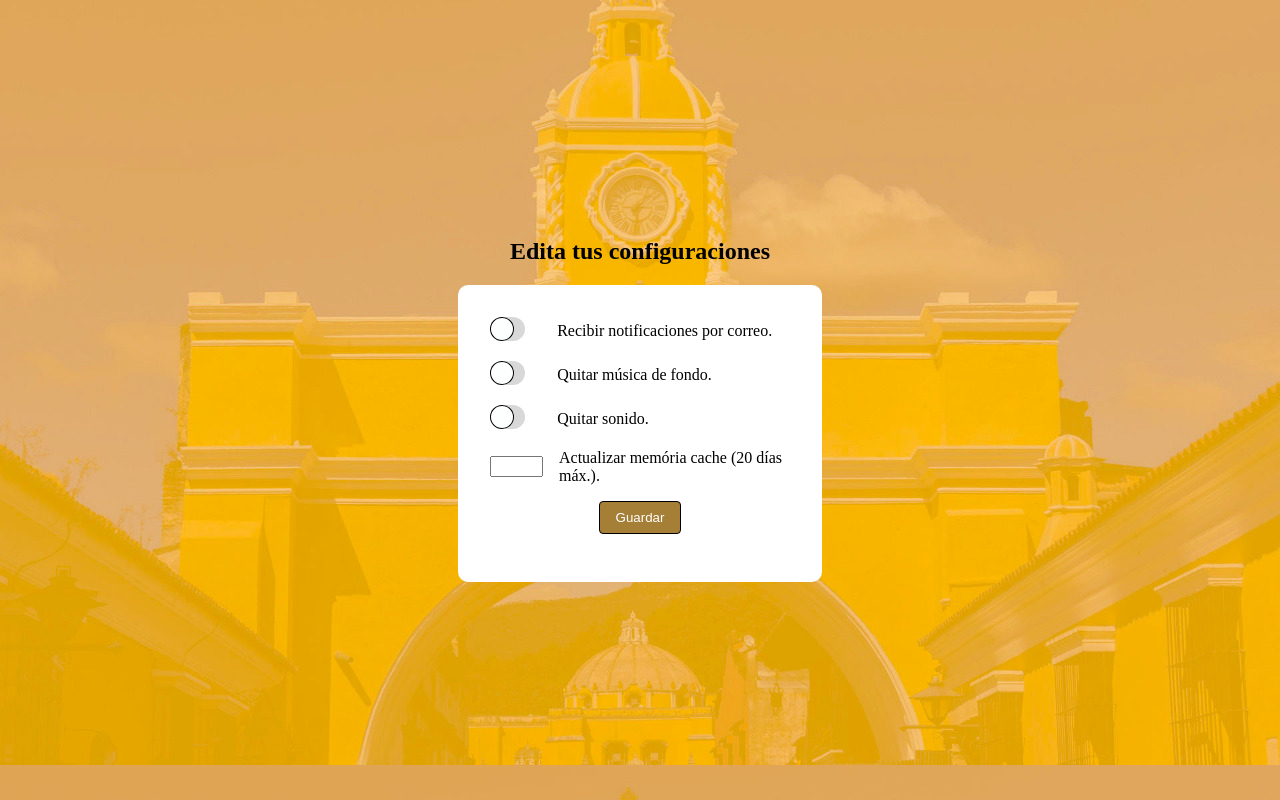
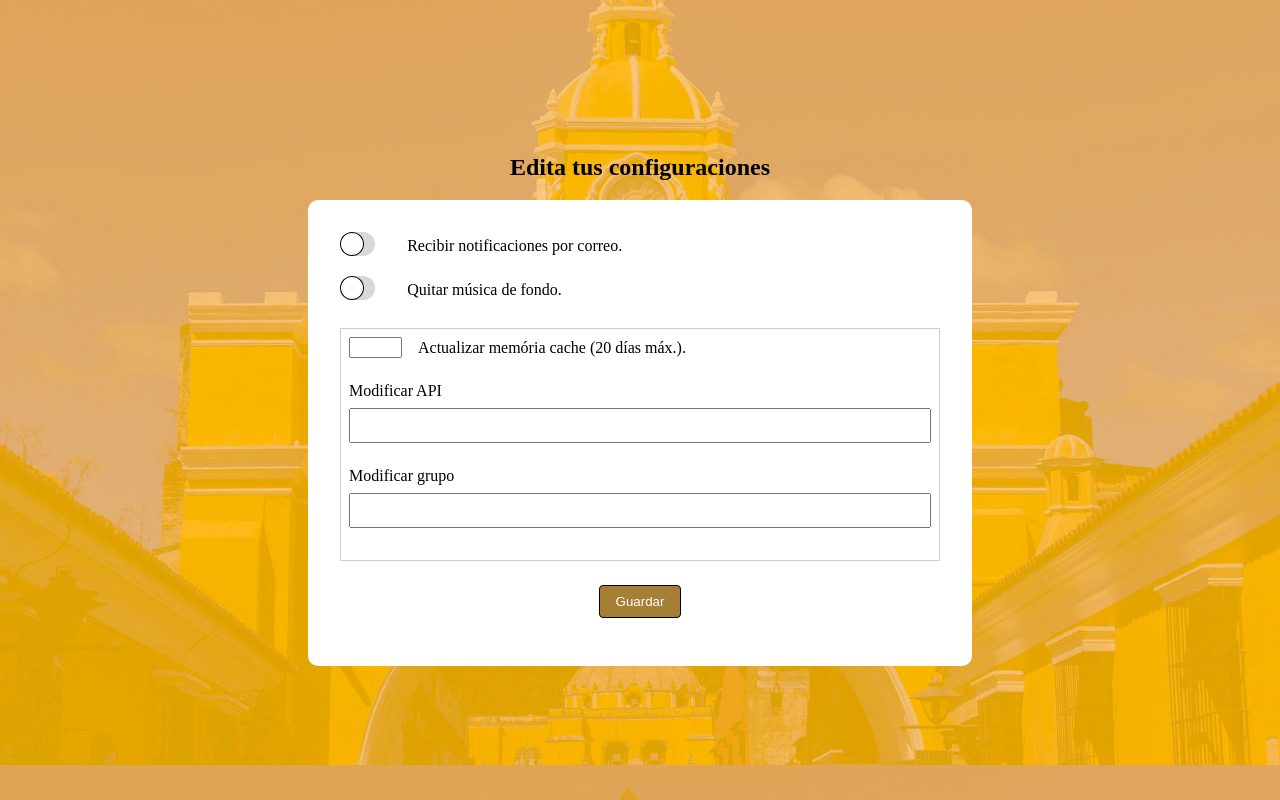
Before and after one commit to AbelardoFelipe/triviaguatemala, a Laravel app: page /configuracion in a window 1280 px wide. Shown: the part 88-888 px from the top of the page. Run offline with Laravel 8, Linux system fonts and the light colour scheme; the visitor is signed in with stand-in values (Sample User, id 1); data that the repository does not hold is empty; some libraries are stand-ins or nearby versions.

Commit message:
update config panel functions

```diff
--- a/public/css/config.css
+++ b/public/css/config.css
@@ -15,7 +15,7 @@
 }
 
 .config-form{
-    width: 300px;
+    width: 600px;
     height: auto;
     padding: 2rem;
     background-color: #ffffff;
@@ -27,6 +27,20 @@
     justify-content: flex-start;
     align-items: center;
     margin-bottom: 1rem;
+}
+
+.group-form-admin{
+    display: flex;
+    flex-direction: column;
+    margin: 1.5rem 0;
+}
+
+.group-form-admin label{
+    margin-bottom: 0.5rem;
+}
+
+.group-form-admin input{
+    padding: 0.5rem 0;
 }
 
 .group-form .switch-button{
@@ -78,3 +92,9 @@
 .switch-button .switch-button__checkbox:checked + .switch-button__label:before {
     transform: translateX(0.7rem);
 }
+
+.contenedor-panel-admin{
+    border: 1px solid #cecece;
+    padding: 0.5rem;
+    margin: 1.5rem 0;
+}
--- a/public/js/config.js
+++ b/public/js/config.js
@@ -1,4 +1,7 @@
 let estado_musica = localStorage.getItem('pause');
+//let form_config = document.getElementById('form-config');
+let form = new FormData(document.getElementById('form-config'));
+console.log(form);
 
 let switch_music_background = document.getElementById('switch-music-background');
 let switch_sound_efect = document.getElementById('switch-sound-efect');
--- a/resources/views/configuracion/configuracion.blade.php
+++ b/resources/views/configuracion/configuracion.blade.php
@@ -1,10 +1,9 @@
 @extends('layouts.app')
 
 @section('content')
-
         <div class="container-configuracion">
         <h2>Edita tus configuraciones</h2>
-            <form class="config-form" action="">
+            <form id="form-config" class="config-form" action="">
                 <div class="group-form">
                     <div class="switch-button">
                         <!-- Checkbox -->
@@ -23,21 +22,21 @@
                     </div>
                     <label for="">Quitar música de fondo.</label>
                 </div>
-                <div class="group-form">
-                    <div class="switch-button">
-                        <!-- Checkbox -->
-                        <input type="checkbox" name="switch-button-sound-efect" id="switch-sound-efect" class="switch-button__checkbox">
-                        <!-- Botón -->
-                        <label for="switch-sound-efect" class="switch-button__label"></label>
-                    </div>
-                    <label for="">Quitar sonido.</label>
-                </div>
+                <div id="panel-config-admin" class="contenedor-panel-admin">
                 <div class="group-form">
                     <input type="number" name="cache-time" id="cache-time" class="button-cache-time" value="" min="0" max="20" step="1" >
                     <label for="">Actualizar memória cache (20 días máx.).</label>
                 </div>
-                <div class="group-form"><input class="btn-send-config" type="submit" value="Guardar"></div>
-
+                <div class="group-form-admin">
+                    <label for="">Modificar API</label>
+                    <input type="url" name="url-cache" id="url-cache" class="box-cache">
+                </div>
+                <div class="group-form-admin">
+                <label for="">Modificar grupo</label>
+                    <input type="url" name="url-cache-equipo" id="url-cache-equipo" class="box-cache">
+                </div>
+                </div>
+                <div class="group-form"><input id="btn-send-config" class="btn-send-config" type="submit" value="Guardar"></div>
             </form>
         </div>
 @endsection
```
